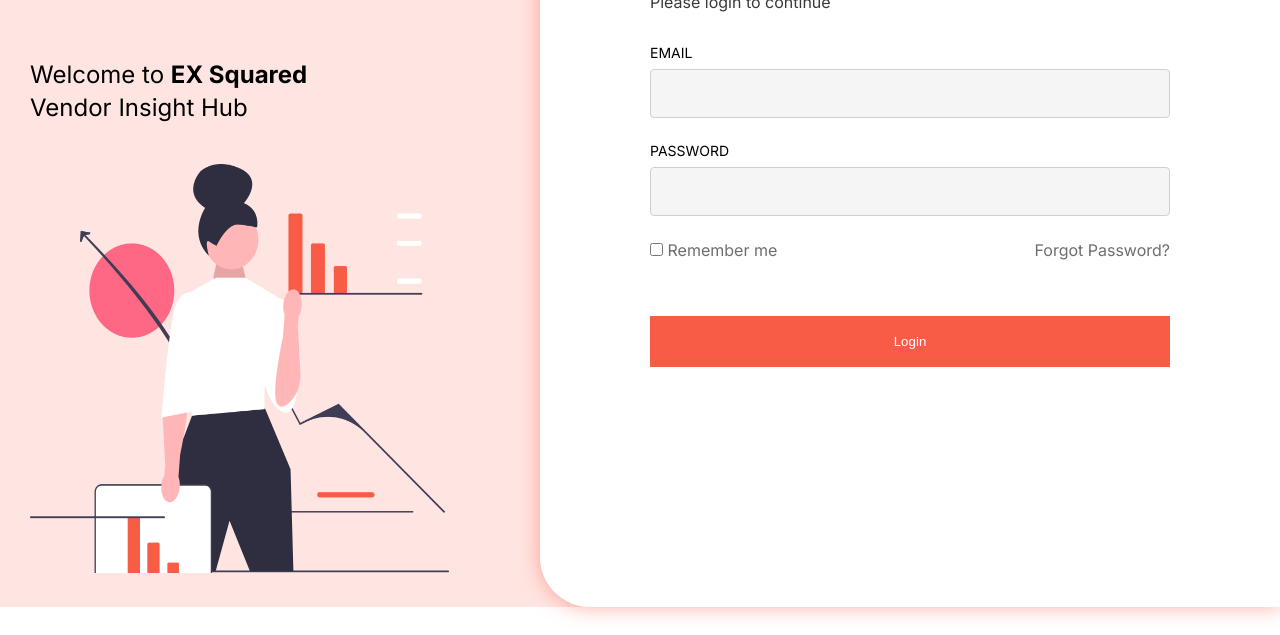
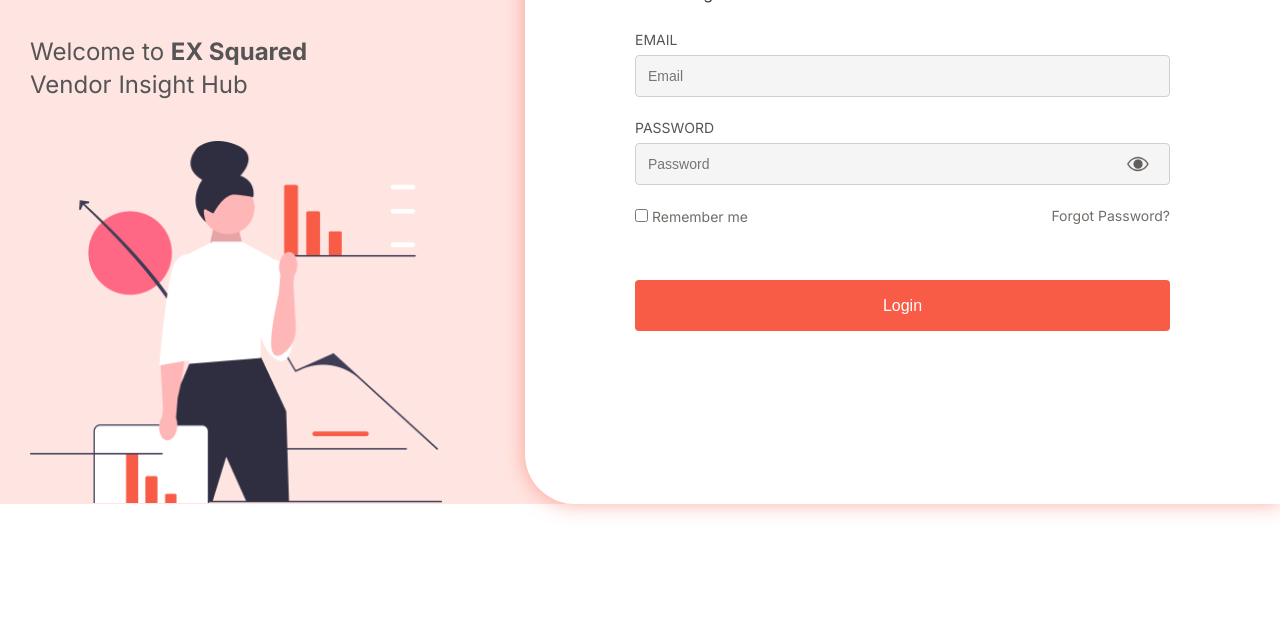
Before and after one commit to Dheeraj2078/vms-frontend, a plain HTML site: page src/app/ui/login/login.html in a window 1280 px wide. Shown: the part 165-800 px from the top of the page. Drawn offline with Linux system fonts and the light colour scheme.

Commit message:
improved ui

```diff
--- a/src/app/service/loginApi.js
+++ b/src/app/service/loginApi.js
@@ -18,6 +18,7 @@
     return response;
   } catch (error) {
     console.log(error);
+    throw Error;
   }
 };
 
@@ -44,6 +45,7 @@
     return response;
   } catch (error) {
     console.log(error);
+    throw Error;
   }
 };
 
@@ -64,6 +66,7 @@
     return response;
   } catch (error) {
     console.log(error);
+    throw Error;
   }
 };
 
@@ -87,6 +90,7 @@
     console.log(response);
   } catch (error) {
     console.log(error);
+    throw Error;
   }
 };
 
@@ -96,14 +100,17 @@
     const headers = {
       "Content-Type": "application/json",
     };
-    const response = makeRequest(
+    const response = await makeRequest(
       baseUrl + `/user/forget-password/`,
       httpMethods.POST,
       headers,
       body
     );
-    console.log(response);
+
+    const resu = response;
+    console.log("RES", resu);
   } catch (error) {
-    console.log(error);
+    console.log("ERR", error);
+    throw Error;
   }
 };
--- a/src/app/ui/login/auth.css
+++ b/src/app/ui/login/auth.css
@@ -1,25 +1,21 @@
-* {
-  margin: 0;
-  border: 0;
-  box-sizing: border-box;
-}
-
 .auth-container {
   display: flex;
 }
 .auth-left {
-  padding: 30px;
+  /* padding: 3rem; */
+  padding-top: 3rem;
+  padding-left: 3rem;
   background-color: #ffe5e1;
   flex: 1;
-  margin-right: -40px;
+  margin-right: -4rem;
 }
 
 .welcomeMessage {
-  font-size: 24px;
+  font-size: 2.4rem;
   font-weight: 400;
-  line-height: 32.69px;
-  margin-top: 140px;
-  margin-bottom: 40px;
+  line-height: 3.269rem;
+  margin-top: 12rem;
+  margin-bottom: 4rem;
 }
 
 .bold {
@@ -28,73 +24,74 @@
 
 .auth-right {
   background-color: rgba(255, 255, 255, 1);
-  padding: 110px;
+  padding: 11rem;
   flex: 1;
-  border-radius: 50px 0px 0px 50px;
-  box-shadow: 0px 0px 20px 0px #f85c4780;
+  border-radius: 5rem 0 0 5rem;
+  box-shadow: 0 0 2rem 0 #f85c4780;
 }
 
 .logo-image {
-  width: 143px;
-  height: 50px;
+  width: 14.3rem;
+  /* height: 5rem; */
 }
 
 .vendor-image {
-  width: 419px;
-  height: 409px;
+  width: 41.2rem;
+  /* height: 40.9rem; */
 }
 
-.login-form {
-  /* width:  */
-}
 .login-heading {
-  font-size: 32px;
+  font-size: 3.2rem;
   color: #3b3a38;
   font-weight: 600;
-  margin-bottom: 8px;
+  margin-bottom: 0.8rem;
 }
 
 .login-description {
-  font-size: 16px;
+  font-size: 1.6rem;
   color: #3b3a38;
   font-weight: 400;
-  margin-bottom: 32px;
+  margin-bottom: 3.2rem;
 }
 
 .label {
-  font-size: 14px;
+  font-size: 1.4rem;
   font-weight: 400;
-  margin-bottom: 8px;
-}
-
-.emailInput {
-  margin-bottom: 24px;
+  margin-bottom: 0.8rem;
 }
 
 .userInput {
   background-color: #f6f5f5;
-  padding: 16px;
+  padding: 1.2rem;
   border: 1px solid #d2d0cf;
   width: 100%;
   outline: none;
+  font-size: 1.4rem;
+  border-radius: 0.4rem;
+  /*  */
+}
 
-  border-radius: 4px;
+.fieldWrapper {
+  margin-bottom: 2.4rem;
 }
 
 .login-bottom {
   display: flex;
+  font-size: 1.4rem;
   justify-content: space-between;
-  margin-top: 24px;
-  margin-bottom: 56px;
+  margin-top: 1rem;
+  margin-bottom: 5.6rem;
   color: #716d69;
 }
 
 .login-button {
   width: 100%;
+  font-size: 1.6rem;
   background-color: #f85c47;
   color: #ffffff;
-  line-height: 19.36px;
-  padding: 16px 56px 16px 56px;
+  line-height: 1.936rem;
+  padding: 1.6rem 5.6rem 1.6rem 5.6rem;
+  border-radius: 4px;
 }
 
 .empty-field-border {
@@ -109,9 +106,34 @@
 .not-password,
 .not-email {
   color: #ff0000;
-  padding-top: 16px;
+  /* padding-top: 1.6rem; */
+  font-size: 1.4rem;
+  padding-bottom: 1.4rem;
 }
 
 #forgotPassword {
   cursor: pointer;
 }
+
+.passwordEyeWrapper {
+  position: relative;
+}
+
+.eye {
+  position: absolute;
+  top: 50%;
+  right: 0.8rem;
+  transform: translate(-50%, -50%);
+}
+
+.closedEyeImage {
+  width: 2.4rem;
+}
+
+.margin-bottom-md {
+  padding-bottom: 4rem;
+}
+
+.margin-bottom-sm {
+  padding-bottom: 4rem;
+}
--- a/src/app/ui/login/auth.html
+++ b/src/app/ui/login/auth.html
@@ -16,10 +16,34 @@
     <div class="login-form">
       <div class="login-heading">Log In</div>
       <div class="login-description">Please login to continue</div>
-      <div class="label emailLabel">EMAIL</div>
-      <input id="email" class="userInput emailInput" />
-      <div class="label">PASSWORD</div>
-      <input id="password" class="userInput" />
+      <div class="fieldWrapper">
+        <div class="label emailLabel">EMAIL</div>
+        <input
+          type="email"
+          id="email"
+          class="userInput emailInput"
+          placeholder="Email"
+        />
+      </div>
+
+      <div class="fieldWrapper">
+        <div class="label">PASSWORD</div>
+        <div class="passwordEyeWrapper">
+          <input
+            id="password"
+            type="password"
+            class="userInput"
+            placeholder="Password"
+          />
+
+          <div class="eye">
+            <img
+              class="closedEyeImage"
+              src="./../../../../assets/openEye.png"
+            />
+          </div>
+        </div>
+      </div>
 
       <div class="hidden not-email-password">
         Please enter the valid credentials
@@ -31,7 +55,8 @@
 
       <div class="login-bottom">
         <div>
-          <span> <input type="checkbox" /> </span> Remember me
+          <span> <input id="rememberMeCheckbox" type="checkbox" /> </span>
+          Remember me
         </div>
         <div id="forgotPassword">Forgot Password?</div>
       </div>
--- a/src/app/ui/login/auth.js
+++ b/src/app/ui/login/auth.js
@@ -1,11 +1,12 @@
 import { login } from "../../service/loginApi.js";
-import { localStorageKeys } from "../../util/constants.js";
+import { localStorageKeys, baseUrlLogin } from "../../util/constants.js";
 import {
   addScript,
   addStyles,
   decodeJwt,
   fetchHtmlFile,
 } from "../../util/util.js";
+const eye = document.getElementsByClassName("closedEyeImage")[0];
 
 const emailRef = document.getElementById("email");
 const passwordRef = document.getElementById("password");
@@ -92,6 +93,14 @@
         localStorage.setItem(localStorageKeys.role, tokenInfo.payload.role);
         localStorage.setItem(localStorageKeys.email, tokenInfo.payload.email);
 
+        const rememberMeCheckbox =
+          document.getElementById("rememberMeCheckbox");
+
+        if (rememberMeCheckbox.checked) {
+          localStorage.setItem("rememberMe", token);
+        }
+
+        sessionStorage.setItem(localStorageKeys.token, token);
         window.location.href = `../home/home.html`;
       } catch (error) {
         console.error("Failed to decode JWT token:", error.message);
@@ -111,3 +120,13 @@
     addScript("./forgotPassword.js");
   });
 });
+
+eye.addEventListener("click", (e) => {
+  if (passwordRef.type == "text") {
+    passwordRef.type = "password";
+    eye.src = "./../../../../assets/openEye.png";
+  } else {
+    passwordRef.type = "text";
+    eye.src = "./../../../../assets/closedEye.png";
+  }
+});
--- a/src/app/ui/login/changePassword/changePassword.css
+++ b/src/app/ui/login/changePassword/changePassword.css
@@ -1,3 +1,40 @@
+* {
+  margin: 0;
+  border: 0;
+  box-sizing: border-box;
+}
+
+html {
+  font-size: 62.5%;
+  scroll-behavior: smooth;
+}
+
+body {
+  font-family: "Inter", sans-serif;
+  line-height: 1;
+  font-weight: 400;
+  color: #555;
+}
+
+.empty-password,
+.not-same-password {
+  font-size: 1.4rem;
+}
+
+@media (min-width: 1200px) {
+  html {
+    /* font-size: 75%; */
+    scroll-behavior: smooth;
+  }
+}
+
+@media (min-width: 1440px) {
+  html {
+    font-size: 88.1%;
+    scroll-behavior: smooth;
+  }
+}
+
 body {
   font-family: "Inter", sans-serif;
 }
@@ -5,5 +42,5 @@
 .empty-password,
 .not-same-password {
   color: #ff0000;
-  padding-bottom: 12px;
+  padding-bottom: 1.2rem;
 }
--- a/src/app/ui/login/forgotPassword.js
+++ b/src/app/ui/login/forgotPassword.js
@@ -30,12 +30,12 @@
 
   try {
     const res = await forgotPassword(forgotPasswordData);
-    console.log(res);
+    console.log("result from forgot password", res);
 
     fetchHtmlFile("resetLinkSend.html", function (htmlString) {
       loginForm.innerHTML = htmlString;
       addStyles("./changePassword/changePasswordSuccess.css");
-      // addScript("./forgotPassword.js");
+      addScript("./resetLinkSend.js");
     });
   } catch (error) {
     console.log(error);
--- a/src/app/ui/login/login.css
+++ b/src/app/ui/login/login.css
@@ -1,3 +1,24 @@
+* {
+  margin: 0;
+  border: 0;
+  box-sizing: border-box;
+}
+
+html {
+  font-size: 62.5%;
+  scroll-behavior: smooth;
+}
+
 body {
   font-family: "Inter", sans-serif;
+  line-height: 1;
+  font-weight: 400;
+  color: #555;
 }
+
+@media (min-width: 1440px) {
+  html {
+    font-size: 88.1%;
+    scroll-behavior: smooth;
+  }
+}
--- a/src/app/ui/login/login.js
+++ b/src/app/ui/login/login.js
@@ -7,14 +7,24 @@
 
 const root = document.getElementById("root");
 
+const fetchAuth = () => {
+  fetchHtmlFile("auth.html", function (htmlString) {
+    root.innerHTML = htmlString;
+    addStyles("./auth.css");
+    addScript("../../service/loginApi.js");
+    addScript("./auth.js");
+  });
+};
+
 (function initLogin() {
+  const rememberMe = localStorage.getItem("rememberMe");
+  if (rememberMe == null) {
+    fetchAuth();
+    return;
+  }
+
   if (validateToken() == false) {
-    fetchHtmlFile("auth.html", function (htmlString) {
-      root.innerHTML = htmlString;
-      addStyles("./auth.css");
-      addScript("../../service/loginApi.js");
-      addScript("./auth.js");
-    });
+    fetchAuth();
   } else {
     window.location.href = ".././home/home.html";
   }
```
Also changed, not shown: src/app/ui/login/changePassword/changePasswordForm.html (+34 -4 lines), src/app/ui/login/changePassword/changePasswordForm.js (+22 -0 lines), src/app/ui/login/changePassword/changePasswordSuccess.css (+8 -6 lines), src/app/ui/login/changePassword/changePasswordSuccess.html (+3 -3 lines), src/app/ui/login/forgotPassword.html (+10 -2 lines), src/app/ui/login/resetLinkSend.html (+3 -3 lines), src/app/ui/login/resetLinkSend.js (added, +7 -0 lines), assets/closedEye.png (added), assets/openEye.png (added).
